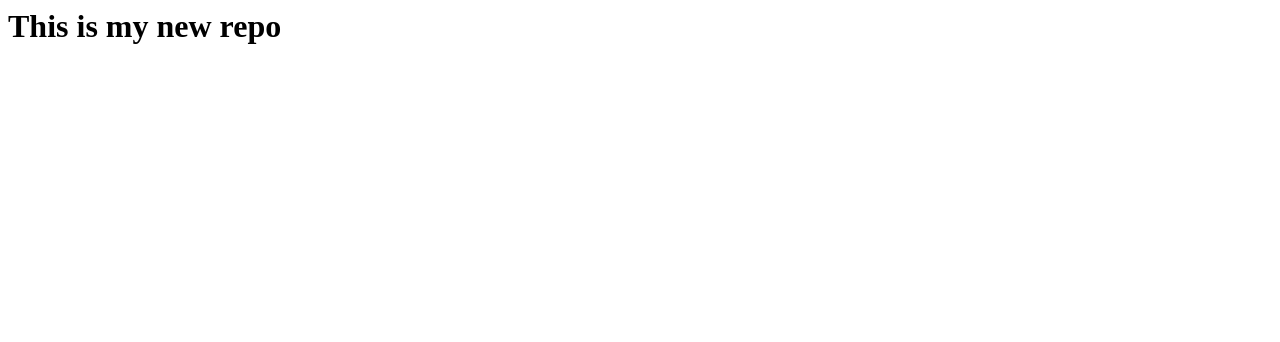
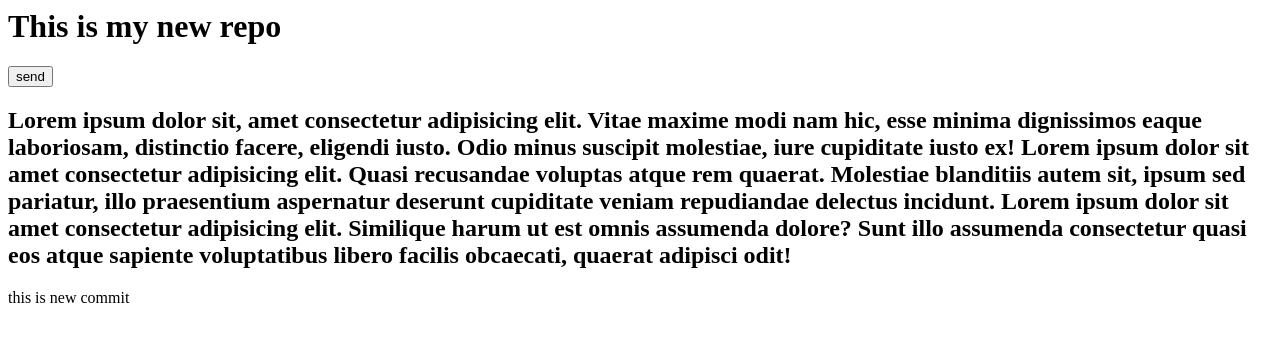
Before and after one commit to xing24xing/localrepo, a plain HTML site: page index.html in a window 1280 px wide. Drawn offline with Linux system fonts and the light colour scheme.

Commit message:
commit on main

```diff
--- a/index.html
+++ b/index.html
@@ -1 +1,7 @@
 <h1>This is my new repo</h1>
+<button>send</button>
+<h2>Lorem ipsum dolor sit, amet consectetur adipisicing elit. Vitae maxime modi nam hic, esse minima dignissimos eaque laboriosam, distinctio facere, eligendi iusto. Odio minus suscipit molestiae, iure cupiditate iusto ex!
+    Lorem ipsum dolor sit amet consectetur adipisicing elit. Quasi recusandae voluptas atque rem quaerat. Molestiae blanditiis autem sit, ipsum sed pariatur, illo praesentium aspernatur deserunt cupiditate veniam repudiandae delectus incidunt.
+    Lorem ipsum dolor sit amet consectetur adipisicing elit. Similique harum ut est omnis assumenda dolore? Sunt illo assumenda consectetur quasi eos atque sapiente voluptatibus libero facilis obcaecati, quaerat adipisci odit!
+</h2>
+<p>this is new commit</p>
```
